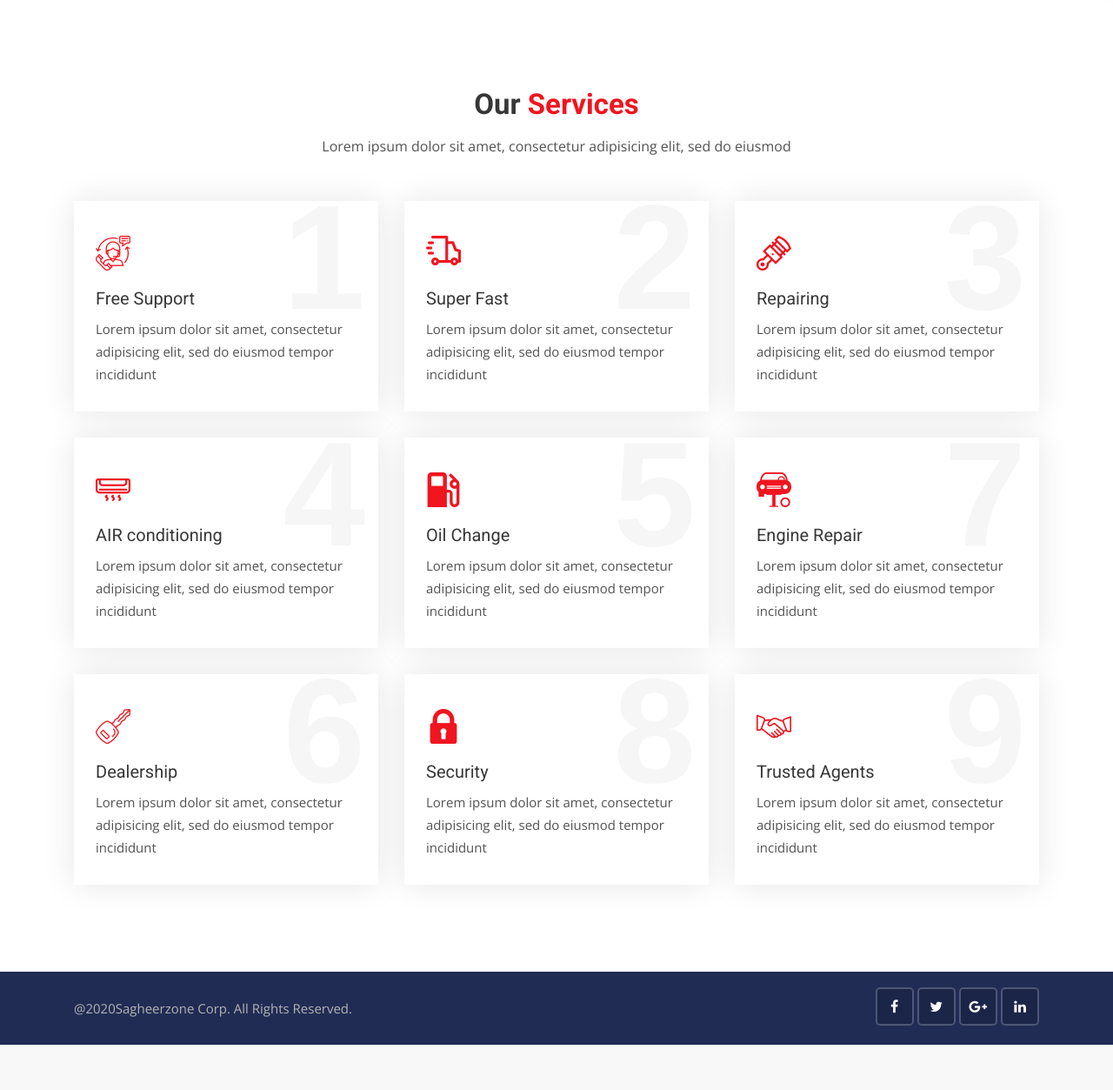
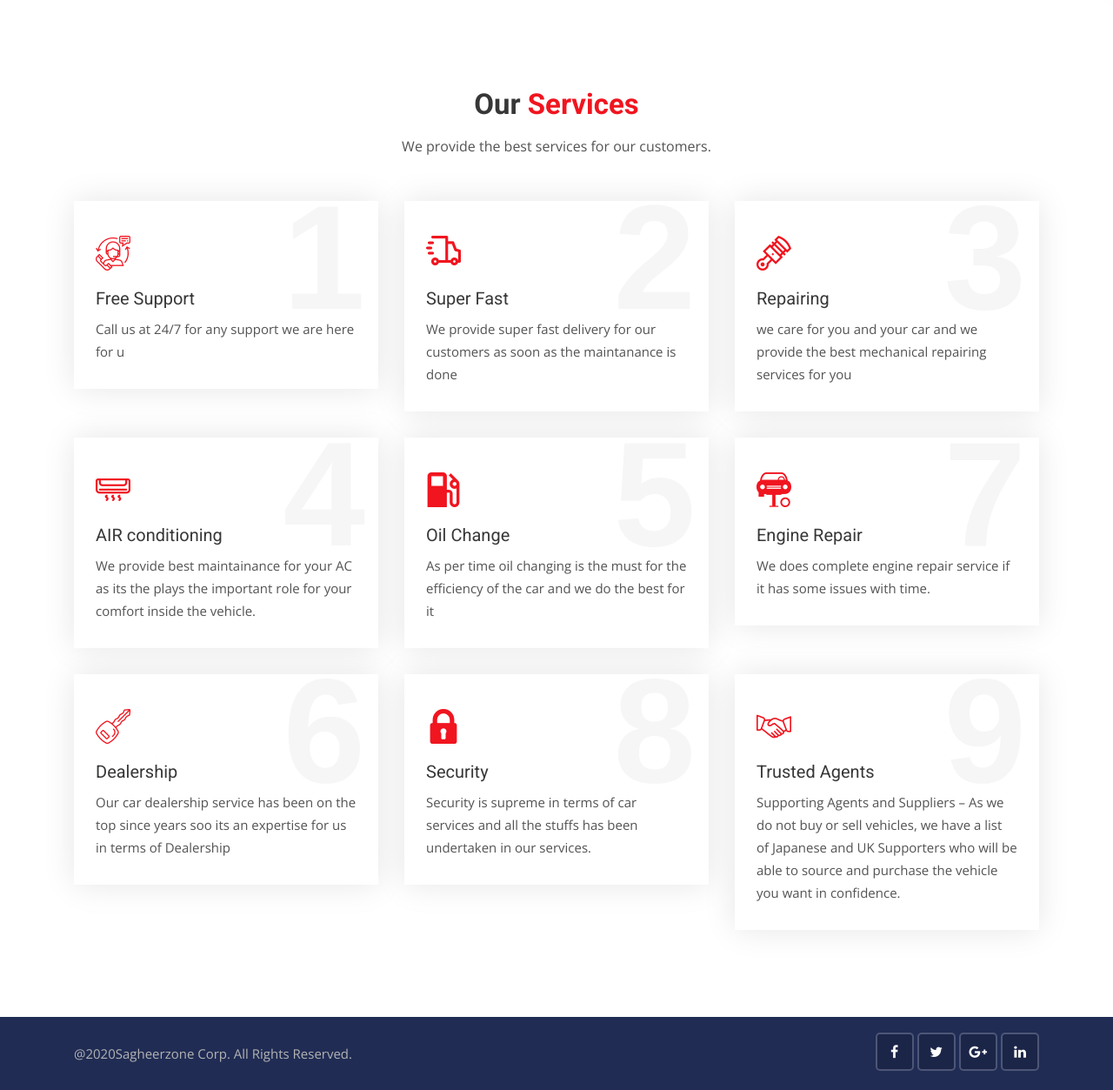
Before and after one commit to Abdulsagheer/carproject, a Django app: page /services in a window 1280 px wide. Shown: the part 360-1613 px from the top of the page at 87% size. Before the commit the page ends 1561 px from the top, so only its background shows below. Run offline with Django 3.2, Linux system fonts and the light colour scheme; parts of the project's set-up code (start-up, migrations or seed data) failed here and were passed over; some libraries are stand-ins or nearby versions.

```diff
--- a/templates/pages/service.html
+++ b/templates/pages/service.html
@@ -22,7 +22,7 @@
         <!-- Main title -->
         <div class="main-title text-center">
             <h1>Our <span>Services</span></h1>
-            <p>Lorem ipsum dolor sit amet, consectetur adipisicing elit, sed do eiusmod</p>
+            <p>We provide the best services for our customers.</p>
         </div>
         <div class="row">
             <div class="col-lg-4 col-md-6 col-sm-6">
@@ -33,7 +33,7 @@
                     </div>
                     <div class="detail">
                         <h3>Free Support</h3>
-                        <p>Lorem ipsum dolor sit amet, consectetur adipisicing elit, sed do eiusmod tempor incididunt</p>
+                        <p>Call us at 24/7 for any support we are here for u</p>
                     </div>
                 </div>
             </div>
@@ -45,7 +45,7 @@
                     </div>
                     <div class="detail">
                         <h3>Super Fast</h3>
-                        <p>Lorem ipsum dolor sit amet, consectetur adipisicing elit, sed do eiusmod tempor incididunt</p>
+                        <p>We provide super fast delivery for our customers as soon as the maintanance is done</p>
                     </div>
                 </div>
             </div>
@@ -57,7 +57,7 @@
                     </div>
                     <div class="detail">
                         <h3>Repairing</h3>
-                        <p>Lorem ipsum dolor sit amet, consectetur adipisicing elit, sed do eiusmod tempor incididunt</p>
+                        <p>we care for you and your car and we provide the best mechanical repairing services for you</p>
                     </div>
                 </div>
             </div>
@@ -69,7 +69,7 @@
                     </div>
                     <div class="detail">
                         <h3>AIR conditioning</h3>
-                        <p>Lorem ipsum dolor sit amet, consectetur adipisicing elit, sed do eiusmod tempor incididunt</p>
+                        <p>We provide best maintainance for your AC as its the plays the important role for your comfort inside the vehicle.</p>
                     </div>
                 </div>
             </div>
@@ -81,7 +81,7 @@
                     </div>
                     <div class="detail">
                         <h3>Oil Change</h3>
-                        <p>Lorem ipsum dolor sit amet, consectetur adipisicing elit, sed do eiusmod tempor incididunt</p>
+                        <p>As per time oil changing is the must for the efficiency of the car and we do the best for it</p>
                     </div>
                 </div>
             </div>
@@ -93,7 +93,7 @@
                     </div>
                     <div class="detail">
                         <h3>Engine Repair</h3>
-                        <p>Lorem ipsum dolor sit amet, consectetur adipisicing elit, sed do eiusmod tempor incididunt</p>
+                        <p>We does complete engine repair service if it has some issues with time.</p>
                     </div>
                 </div>
             </div>
@@ -105,7 +105,7 @@
                     </div>
                     <div class="detail">
                         <h3>Dealership</h3>
-                        <p>Lorem ipsum dolor sit amet, consectetur adipisicing elit, sed do eiusmod tempor incididunt</p>
+                        <p>Our car dealership service has been on the top since years soo its an expertise for us in terms of Dealership</p>
                     </div>
                 </div>
             </div>
@@ -117,7 +117,7 @@
                     </div>
                     <div class="detail">
                         <h3>Security</h3>
-                        <p>Lorem ipsum dolor sit amet, consectetur adipisicing elit, sed do eiusmod tempor incididunt</p>
+                        <p>Security is supreme in terms of car services and all the stuffs has been undertaken in our services.</p>
                     </div>
                 </div>
             </div>
@@ -129,7 +129,7 @@
                     </div>
                     <div class="detail">
                         <h3>Trusted Agents</h3>
-                        <p>Lorem ipsum dolor sit amet, consectetur adipisicing elit, sed do eiusmod tempor incididunt</p>
+                        <p>Supporting Agents and Suppliers – As we do not buy or sell vehicles, we have a list of Japanese and UK Supporters who will be able to source and purchase the vehicle you want in confidence.</p>
                     </div>
                 </div>
             </div>
```
